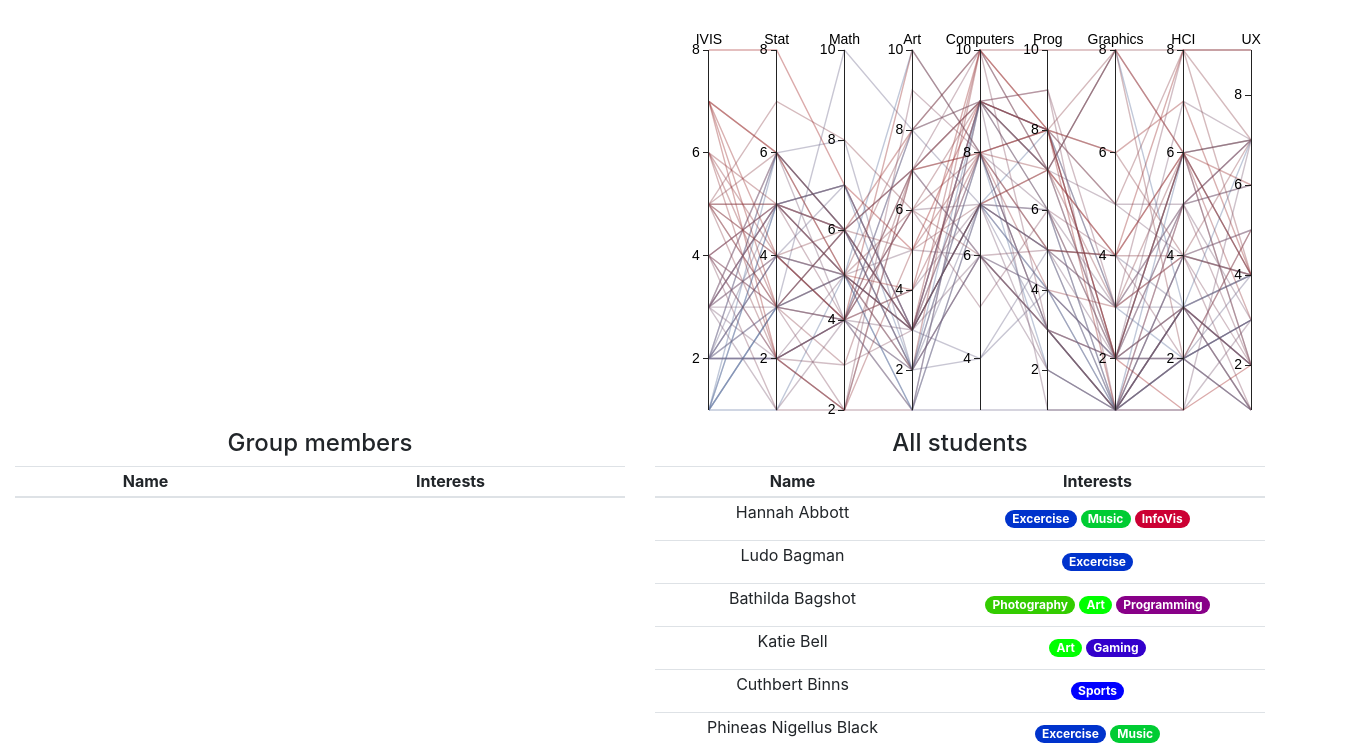
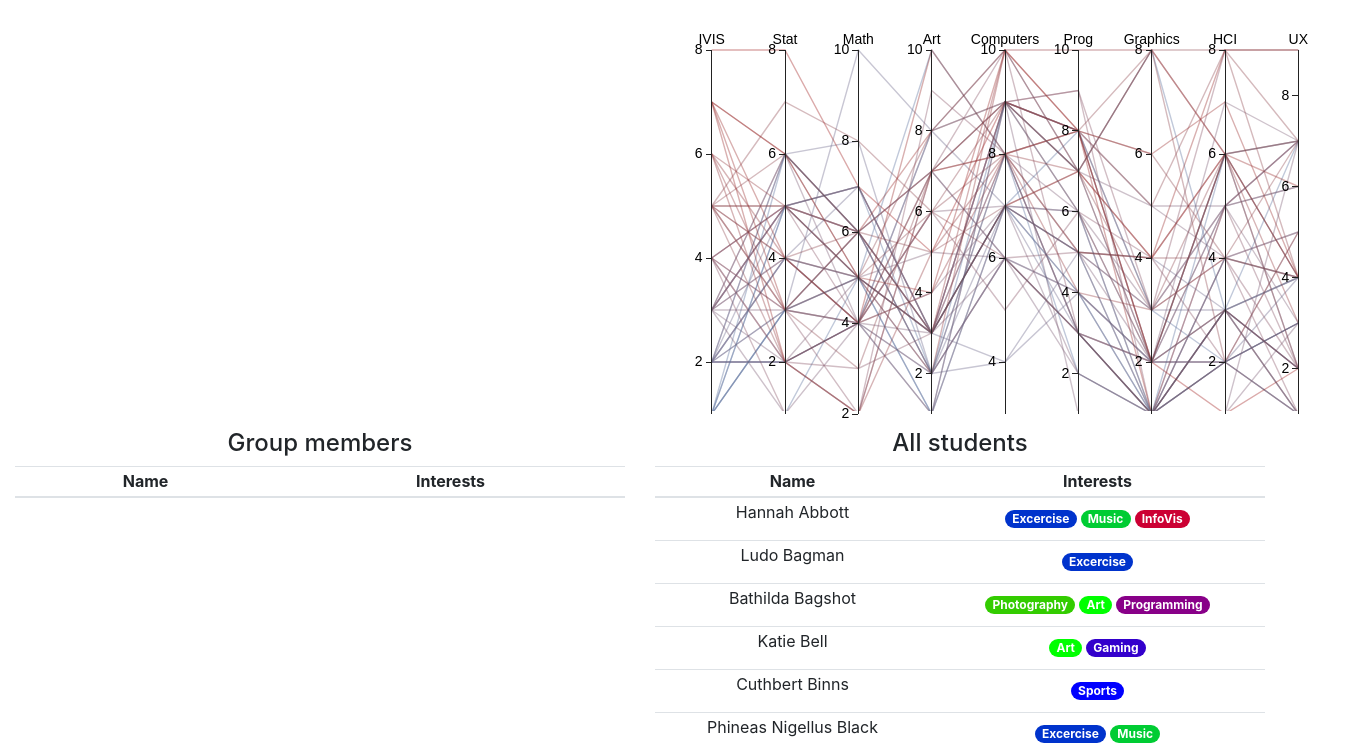
Before and after one commit to JonatanLindstrom/InfoVis-Pro1, a plain HTML site: page Project1/index.html in a window 1280 px wide. Shown: the part 41-793 px from the top of the page, 1345 px wide, since content can reach past the window. Drawn offline with nearby package versions, Linux system fonts and the light colour scheme.

Commit message:
Fixed svg width too big.. could mess up a big screen (needs testing)

```diff
--- a/Project1/style.css
+++ b/Project1/style.css
@@ -4,10 +4,12 @@
     padding: 0;
 }
 
+
 /* Parallel coordinates */
 .parcoords {
     height: 400px;
 }
+
 
 /* Tables */
 #tables {
--- a/Project1/vis.js
+++ b/Project1/vis.js
@@ -41,6 +41,7 @@ d3.csv('dataset.csv', function(dataset) {
         .color(color)
         .alpha(0.4)
         .composite('darken')
+        .width(690)
         .margin({ top: 20, left: 20, bottom: 20, right: 10 })
         .mode('queue')
         .render()
```
